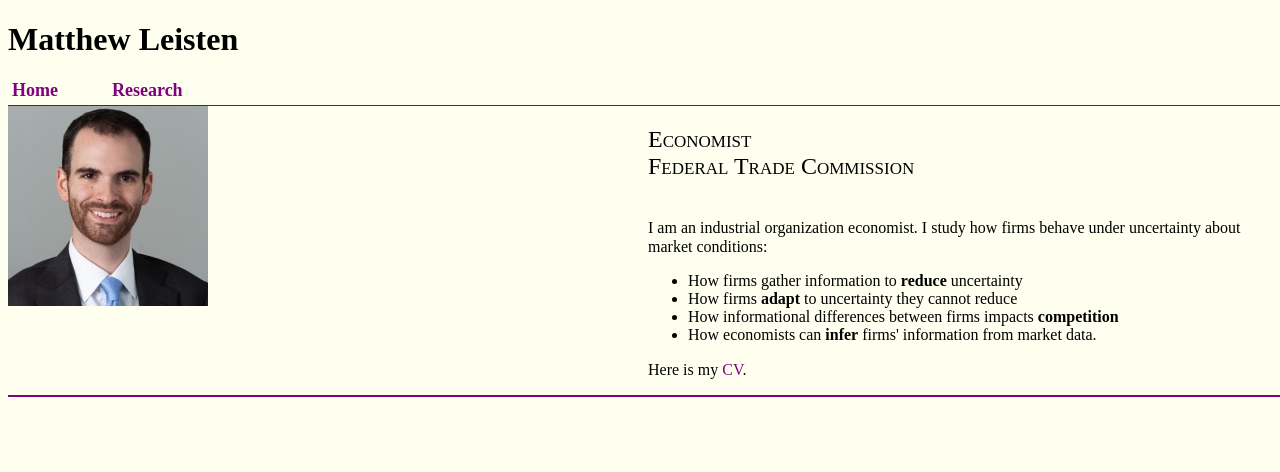
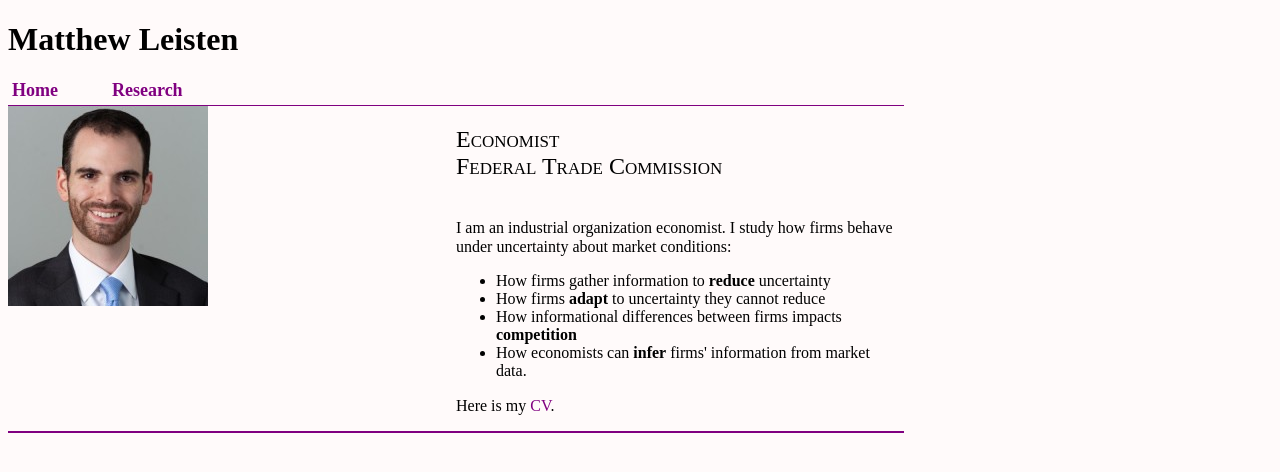
Before and after one commit to mleisten/mleisten.github.io, a Jekyll site: the page index.html, which Jekyll copies as it is, in a window 1280 px wide. Shown: the top 472 px of the page. Built offline with Jekyll 4.4.1, drawn with Linux system fonts in a browser that asks for light colours.

Commit message:
Update main.css

```diff
--- a/css/main.css
+++ b/css/main.css
@@ -1,6 +1,6 @@
 body {
-    width: 100%;
-    background-color: ivory
+    width: 70%;
+    background-color: snow
 }
 
 nav {
```
